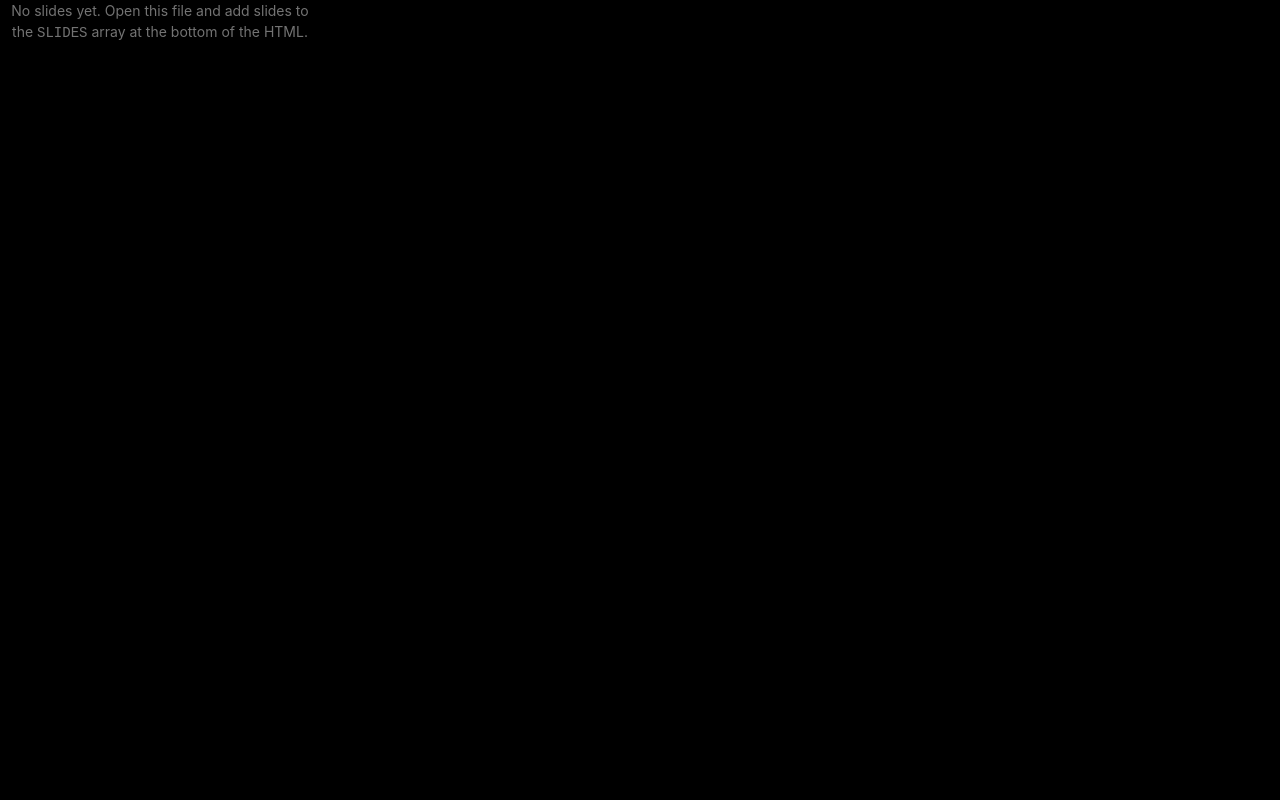
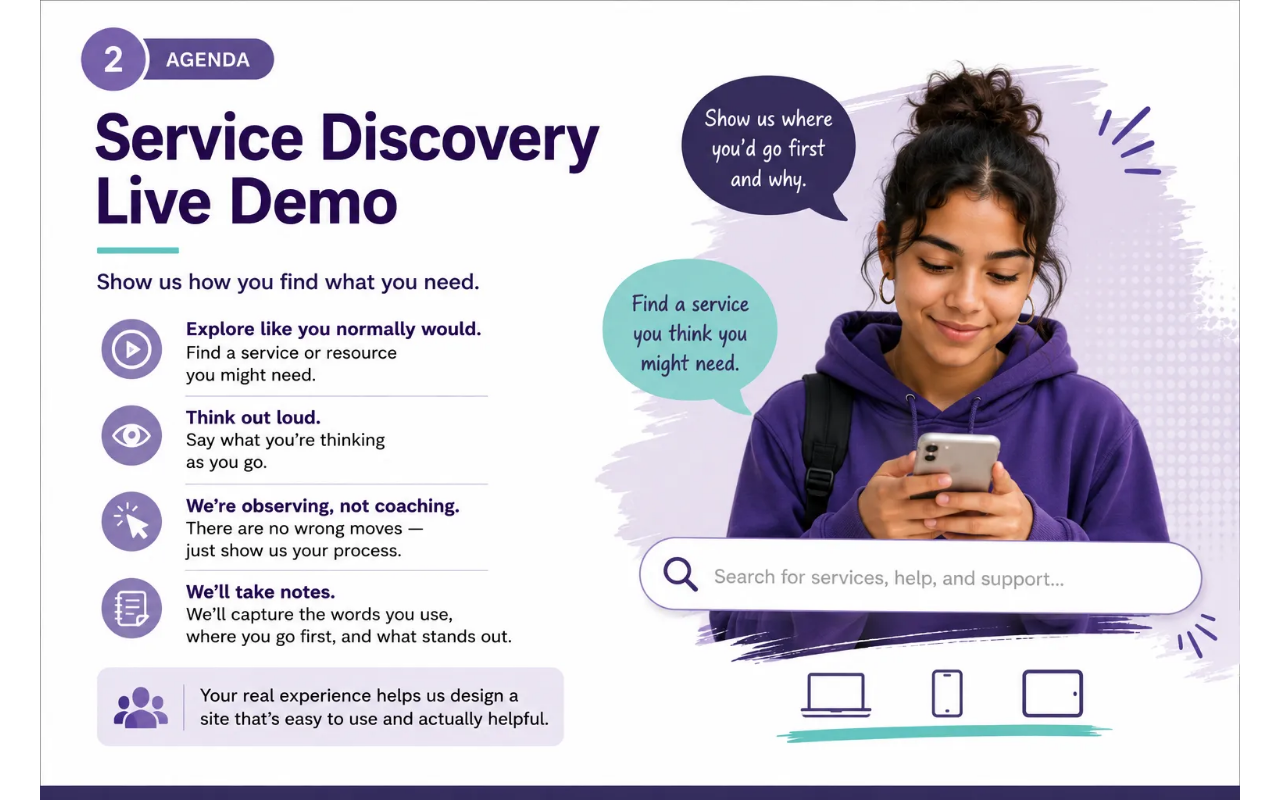
Before and after one commit to joerhoneyisd/tay-slide-deck, a plain HTML site: page index.html in a window 1280 px wide. Drawn offline with Linux system fonts and the light colour scheme.

Commit message:
Added 2-4 image file paths to array.

```diff
--- a/index.html
+++ b/index.html
@@ -198,9 +198,9 @@
   // viewport. If omitted, it falls back to black.
   // ---------------------------------------------------------------------
   const SLIDES = [
-    // { src: "images/slide-01.png", bg: "#000000" },
-    // { src: "images/slide-02.png", bg: "#1a2b3c" },
-    // { src: "images/slide-03.png" }, // bg defaults to black
+    { src: "2.webp", bg: "#ffffff" },
+    { src: "3.webp", bg: "#ffffff" },
+    { src: "4.webp" }, // bg defaults to black
   ];
   const DEFAULT_BG = "#000000";
   // ---------------------------------------------------------------------
```
